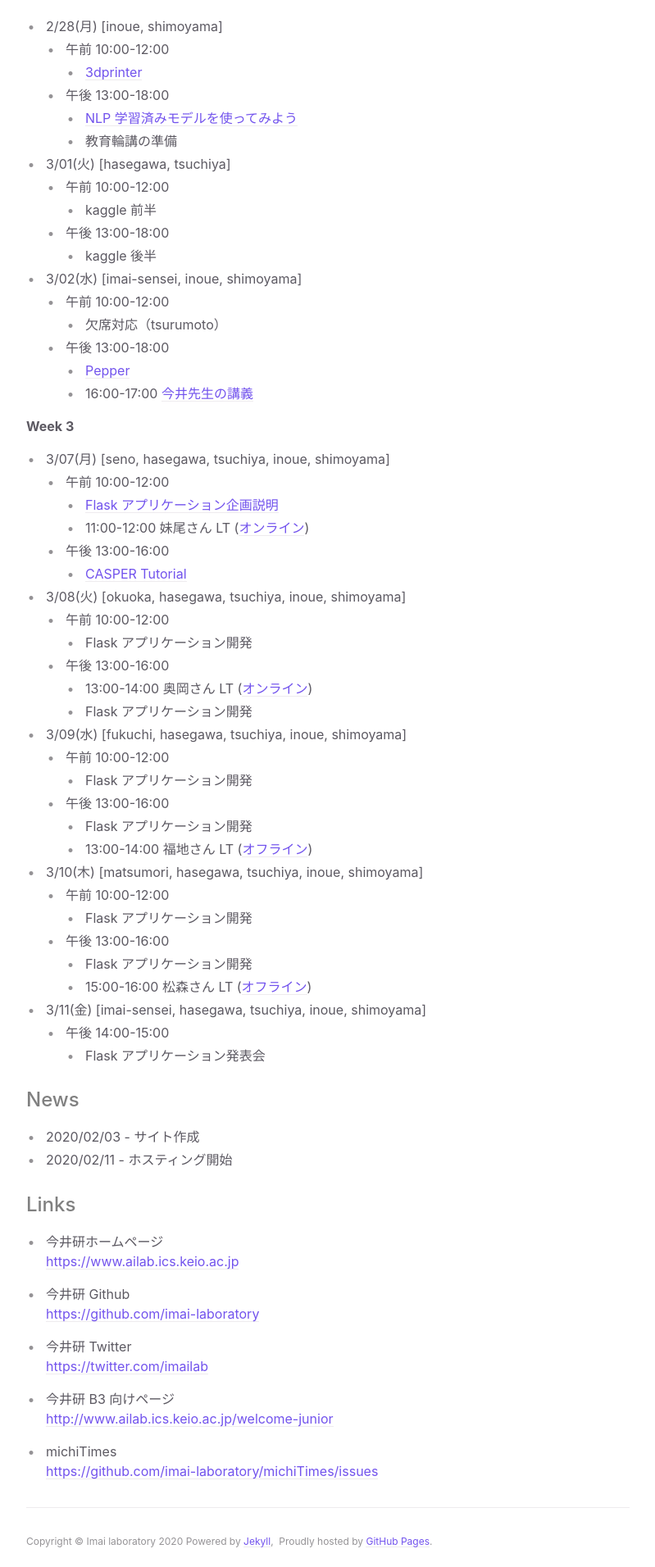
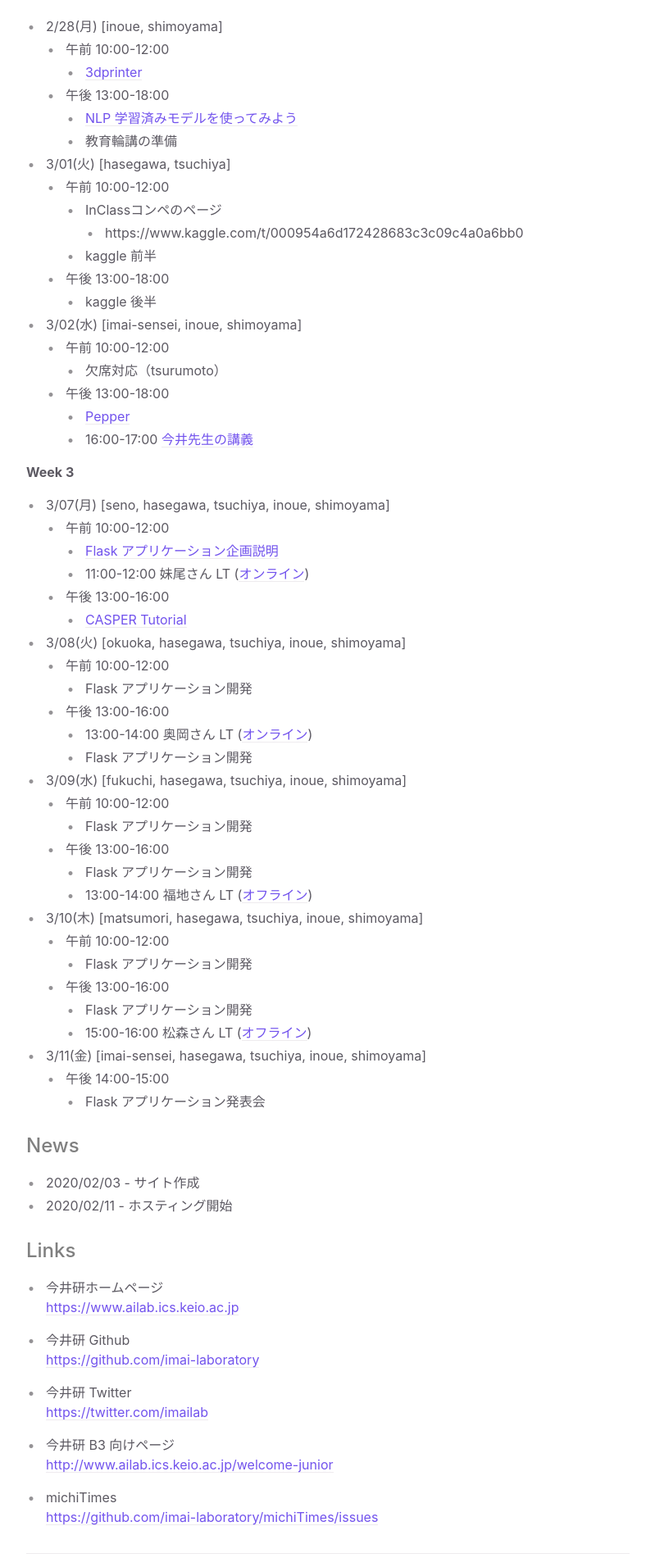
Before and after one commit to imai-laboratory/b4_induction_training, a Jekyll site: the page built from index.md, in a window 1280 px wide. Shown: the part 1587-3499 px from the top of the page at 82% size, without its empty margins (372-1171 px from the left). Built offline with Jekyll 4.4.1, drawn with Linux system fonts in a browser that asks for light colours.

Commit message:
add Kaggle competition link

```diff
--- a/index.md
+++ b/index.md
@@ -72,6 +72,8 @@ permalink: /
     - 教育輪講の準備
 - 3/01(火) [hasegawa, tsuchiya]
   - 午前 10:00-12:00
+    - InClassコンペのページ
+      - https://www.kaggle.com/t/000954a6d172428683c3c09c4a0a6bb0
     - kaggle 前半
   - 午後 13:00-18:00
     - kaggle 後半
```
